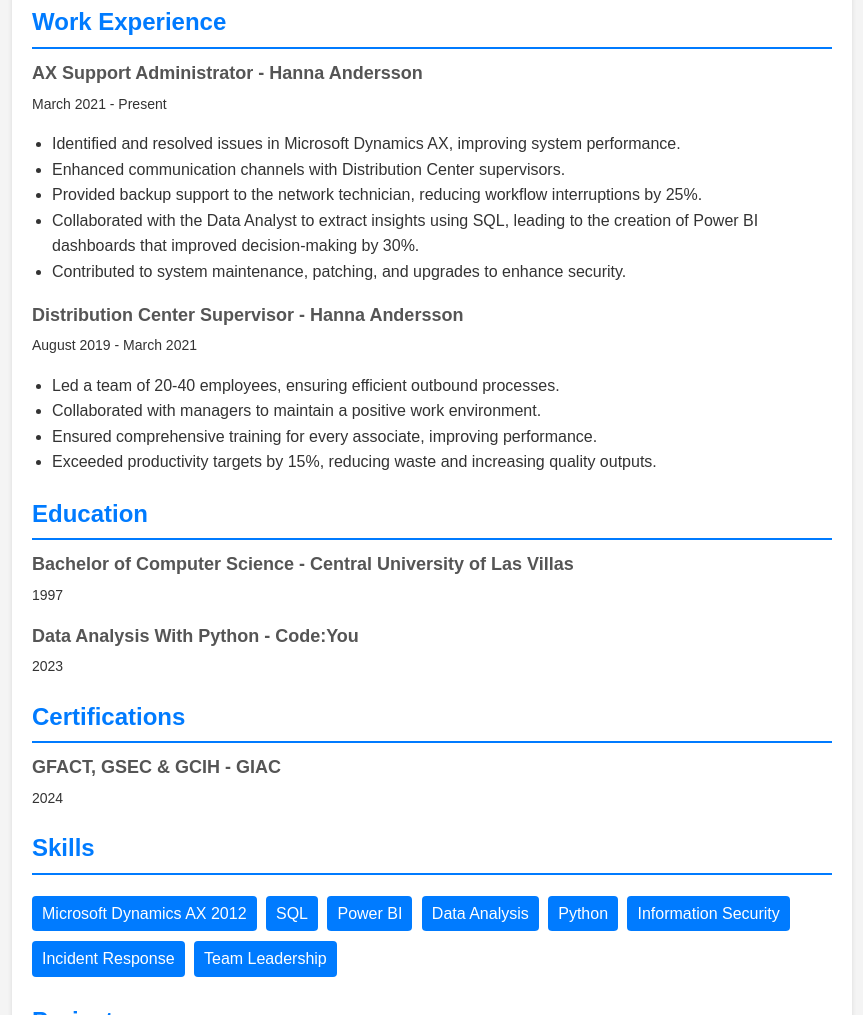
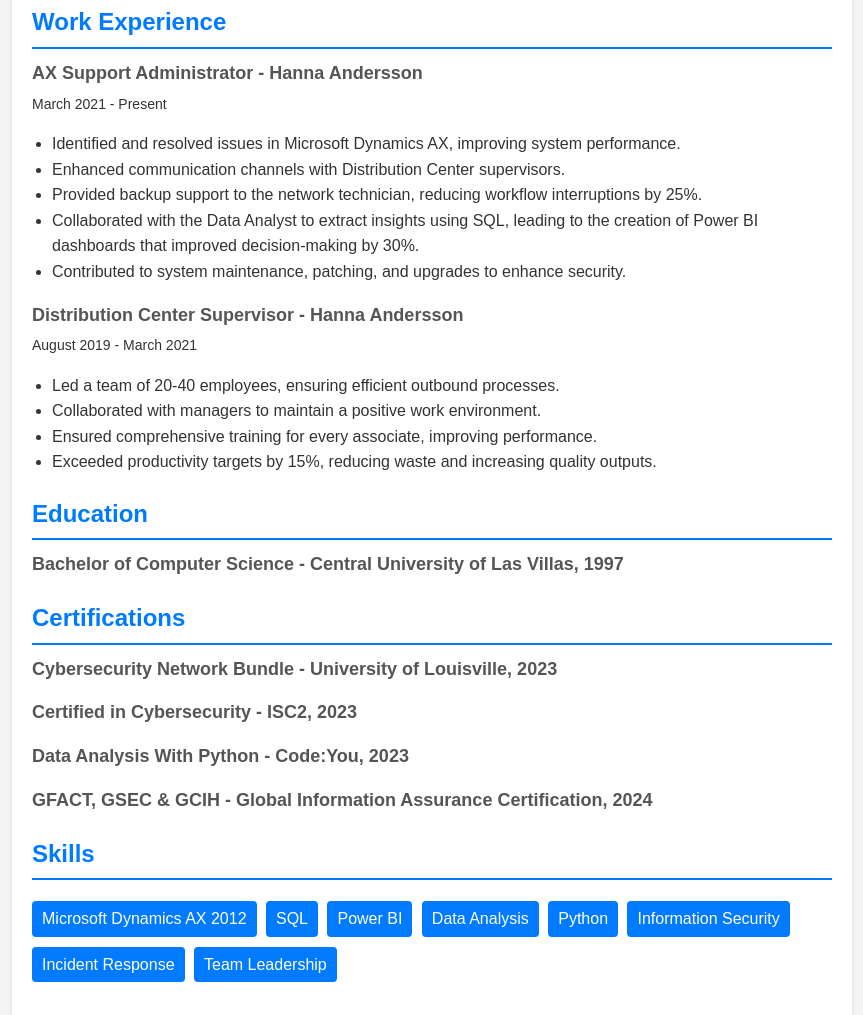
Before and after one commit to lcabrp/lcabrp.github.io, a plain HTML site: page index.html in a window 1280 px wide. Shown: the part 341-1356 px from the top of the page, without its empty margins (208-1071 px from the left). Drawn offline with Linux system fonts and the light colour scheme.

Commit message:
Updated Certifications

```diff
--- a/index.html
+++ b/index.html
@@ -116,12 +116,14 @@
             </section>
             <section class="section">
                 <h2>Education</h2>
-                <div class="item"><h3>Bachelor of Computer Science - Central University of Las Villas</h3><p>1997</p></div>
-                <div class="item"><h3>Data Analysis With Python - Code:You</h3><p>2023</p></div>
+                <div class="item"><h3>Bachelor of Computer Science - Central University of Las Villas, 1997</h3></div>
             </section>
             <section class="section">
                 <h2>Certifications</h2>
-                <div class="item"><h3>GFACT, GSEC & GCIH - GIAC</h3><p>2024</p></div>
+                <div class="item"><h3>Cybersecurity Network Bundle - University of Louisville, 2023</h3></div>
+                <div class="item"><h3>Certified in Cybersecurity - ISC2, 2023</h3></div>
+                <div class="item"><h3>Data Analysis With Python - Code:You, 2023</h3></div>
+                <div class="item"><h3>GFACT, GSEC & GCIH - Global Information Assurance Certification, 2024</h3></div>
             </section>
             <section class="section">
                 <h2>Skills</h2>
```
